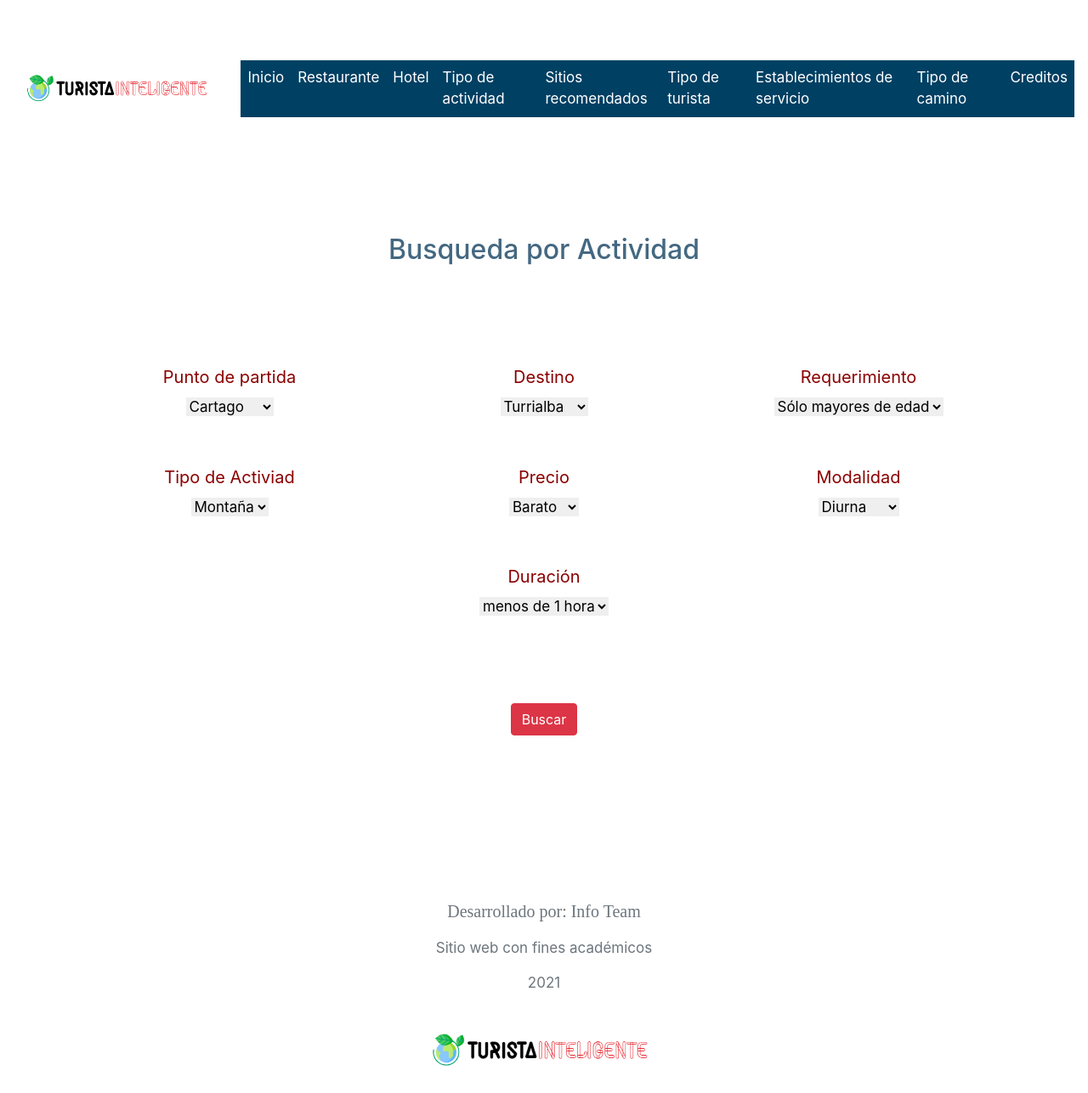
After one commit to emilyNazareth/Proyecto1Expertos, a PHP site: template view/activityView.php in a window 1280 px wide. The commit adds this page. Shown: the whole page at 85% size. Run offline with PHP 8.4, Linux system fonts and the light colour scheme; the template is opened without the code that fills it, so the values that code supplies are empty.

Commit message:
Hotel and Activity views

```diff
--- a/public/headerSections.php
+++ b/public/headerSections.php
@@ -42,8 +42,8 @@
                         <div class="navbar-nav">
                             <a href="?controlador=Index&accion=mostrar" class="nav-item nav-link active change" style="color: white">Inicio</a>
                             <a href="?controlador=Restaurant&accion=showRestaurantView" class="nav-item nav-link change" style="color: white">Restaurante</a>
-                            <a href="?controlador=Campus&accion=showCalculateCampus" class="nav-item nav-link change" style="color: white">Hotel</a>
-                            <a href="?controlador=Gender&accion=showCalculateGender" class="nav-item nav-link change" style="color: white">Tipo de actividad</a>
+                            <a href="?controlador=Hotel&accion=showHotelView" class="nav-item nav-link change" style="color: white">Hotel</a>
+                            <a href="?controlador=Activity&accion=showActivityView" class="nav-item nav-link change" style="color: white">Tipo de actividad</a>
                             <a href="?controlador=LearningStyle&accion=showLearningStyle" class="nav-item nav-link change" style="color: white">Sitios recomendados</a>
                             <a href="?controlador=Teacher&accion=showCalculateTeacherType" class="nav-item nav-link change" style="color: white">Tipo de turista</a>
                             <a href="?controlador=Network&accion=showcalculateNetworks" class="nav-item nav-link change" style="color: white">Establecimientos de servicio</a>
--- a/public/js/script.js
+++ b/public/js/script.js
@@ -48,3 +48,76 @@ function calculateRoutesRestaurant($initialDestination, $finalDestination,
         }
     });
 }
+
+function calculateRoutesHotel(startingPoint, finalDestination,
+    hotelStars, hotelType, hotelPrice, hotelFacility) {
+
+    var parameters = {
+        "startingPoint": startingPoint,
+        "finalDestination": finalDestination,
+        "hotelStars": hotelStars,
+        "hotelType": hotelType,
+        "hotelPrice": hotelPrice,
+        "hotelFacility": hotelFacility
+    };
+
+    $.ajax({
+        data: parameters,
+        url: '?controlador=Hotel&accion=getRoutesByHotel',
+        type: 'post',
+        beforeSend: function () {
+            $("#result").html("");
+            $("#spinner").html(" <div class='spinner-border text-primary' style='margin-top: 5%' id='spinner' role='status'></div>");
+        },
+        success: function (response) {
+            /*Set the span label result*/
+            if (response === 0) {
+                $("#result").html("<div class='alert alert-danger'>*No \n\
+                    se encontraron registros</div>");
+            } else {
+                timerId = setInterval(function () {
+                    $("#spinner").html("");
+                    $("#result").html("Aqui van rutas recomendadas");
+                }, 3000);
+
+            }
+        }
+    });
+}
+
+function calculateRoutesActivity(startingPoint, finalDestination,
+    activityRequirement, activityType, activityPrice, activityModality, activityDuration) {
+
+    var parameters = {
+        "startingPoint": startingPoint,
+        "finalDestination": finalDestination,
+        "hotelStars": activityRequirement,
+        "hotelType": activityType,
+        "hotelPrice": activityPrice,
+        "hotelFacility": activityModality,
+        "activityDuration": activityDuration
+    };
+
+    $.ajax({
+        data: parameters,
+        url: '?controlador=Activity&accion=getRoutesByActivity',
+        type: 'post',
+        beforeSend: function () {
+            $("#result").html("");
+            $("#spinner").html(" <div class='spinner-border text-primary' style='margin-top: 5%' id='spinner' role='status'></div>");
+        },
+        success: function (response) {
+            /*Set the span label result*/
+            if (response === 0) {
+                $("#result").html("<div class='alert alert-danger'>*No \n\
+                    se encontraron registros</div>");
+            } else {
+                timerId = setInterval(function () {
+                    $("#spinner").html("");
+                    $("#result").html("Aqui van rutas recomendadas");
+                }, 3000);
+
+            }
+        }
+    });
+}
--- /dev/null
+++ b/view/activityView.php
@@ -0,0 +1,110 @@
+<?php
+include_once 'public/headerSections.php';
+?>
+<div class="container text-center">
+
+    <h2 id="titles">
+        Busqueda por Actividad</h2>
+
+    <div class="container">
+
+        <div class="row">
+            <div class="col-sm">
+                <label class="restaurant" for="startingPoint">
+                    Punto de partida</label>
+                <br>
+                <select class="form-select" id="startingPoint">
+                    <option value="1">Cartago</option>
+                    <option value="2">Turrialba</option>
+                    <option value="3">San Jose</option>
+                    <option value="4">Cervantes</option>
+                </select>
+            </div>
+            <div class="col-sm">
+                <label class="restaurant" for="finalDestination">
+                    Destino</label>
+                <br>
+                <select class="form-select" id="finalDestination">
+                    <option value="1">Turrialba</option>
+                    <option value="2">Cervantes</option>
+                    <option value="3">San Jose</option>
+                    <option value="4">Cartago</option>
+                </select>
+            </div>
+            <div class="col-sm">
+                <label class="restaurant" for="activityRequirement">
+                    Requerimiento</label>
+                <br>
+                <select class="form-select" id="activityRequirement">
+                    <option value="1">Sólo mayores de edad</option>
+                    <option value="2">Todo público</option>
+                    <option value="3">Seguro Médico</option>
+                </select>
+            </div>
+        </div>
+    </div>
+    <div class="container">
+        <div style="margin-top: 5%" class="row">
+            <div class="col-sm">
+                <label class="restaurant" for="activityType">
+                    Tipo de Activiad</label>
+                <br>
+                <select class="form-select" id="activityType">
+                    <option value="1">Montaña</option>
+                    <option value="2">Playa</option>
+                    <option value="3">Ciudad</option>
+                </select>
+            </div>
+            <div class="col-sm">
+                <label class="restaurant" for="activityPrice">
+                    Precio</label>
+                <br>
+                <select class="form-select" id="activityPrice">
+                    <option value="1">Barato</option>
+                    <option value="2">Regular</option>
+                    <option value="3">Caro</option>
+                </select>
+            </div>
+            <div class="col-sm">
+                <label class="restaurant" for="activityModality">
+                    Modalidad</label>
+                <br>
+                <select class="form-select" id="activityModality">
+                    <option value="1">Diurna</option>
+                    <option value="2">Nocturna</option>
+                </select>
+            </div>
+        </div>
+        <div style="margin-top: 5%" class="row">
+            <div class="col-sm">
+                <label class="restaurant" for="activityDuration">
+                    Duración</label>
+                <br>
+                <select class="form-select" id="activityDuration">
+                    <option value="1">menos de 1 hora</option>
+                    <option value="2">de 1 a 3 horas</option>
+                    <option value="3">mas de 3 horas</option>
+                </select>
+            </div>
+        </div>
+    </div>
+
+
+    <div style="margin-top: 100px">
+        <input type="button" class="btn btn-danger" href="javascript:;" onclick="calculateRoutesActivity($('#startingPoint').val(),
+                               $('#finalDestination').val(), $('#activityRequirement').val(),
+                               $('#activityType').val(), $('#activityPrice').val(),
+                               $('#activityModality').val(),$('#activityDuration').val());
+                       return false;" id="calculateRoutesRestaurant" name="calculateRoutesRestaurant" value="Buscar" />
+
+    </div>
+    <div id="spinner"></div>
+    <div style="margin-top : 50px">
+        <span style="color: #8b0000;" id="result"></span>
+    </div>
+
+</div>
+
+<?php
+include_once 'public/footerSections.php';
+?>
```
Also changed, not shown: controller/ActivityController.php (added, +30 -0 lines), controller/HotelController.php (added, +30 -0 lines), view/hotelView.php (added, +100 -0 lines).
